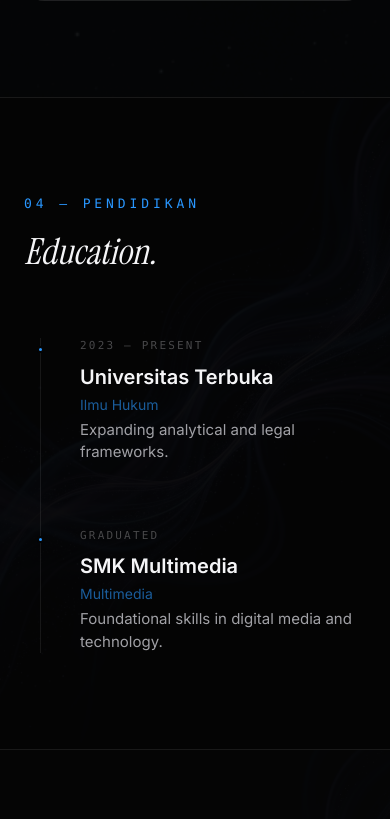
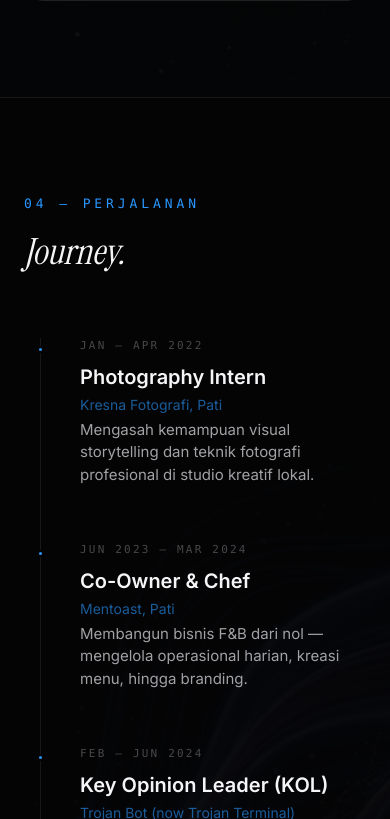
Before and after one commit to cloviel/portofolio-revamp, a Next.js app: page / in a window 390 px wide. Shown: the part 5245-6064 px from the top of the page. Built offline with nearby package versions, Linux system fonts and the light colour scheme.

Commit message:
feat: add journey/experience timeline section

```diff
--- a/src/app/page.tsx
+++ b/src/app/page.tsx
@@ -211,11 +211,33 @@
 
       <div className="h-px bg-line"/>
 
+      {/* ═══ JOURNEY ═══ */}
+      <section id="journey" className="relative py-24 md:py-48 overflow-hidden">
+        <div className="absolute inset-0 z-0"><Image src="/accent-bg.png" alt="" fill className="object-cover opacity-15"/><div className="absolute inset-0 bg-bg/75"/></div>
+        <div className="relative z-10 max-w-4xl mx-auto px-6">
+          <Rev><p className="text-[13px] tracking-[0.3em] uppercase text-accent font-mono mb-4">04 — Perjalanan</p></Rev>
+          <Rev><h2 className="font-serif italic text-4xl md:text-5xl text-fg leading-tight mb-16">Journey.</h2></Rev>
+          <div className="relative ml-4">
+            <div className="absolute left-0 top-0 bottom-0 w-px bg-line"/>
+            {[
+              {period:"Jan — Apr 2022",role:"Photography Intern",place:"Kresna Fotografi, Pati",desc:"Mengasah kemampuan visual storytelling dan teknik fotografi profesional di studio kreatif lokal."},
+              {period:"Jun 2023 — Mar 2024",role:"Co-Owner & Chef",place:"Mentoast, Pati",desc:"Membangun bisnis F&B dari nol — mengelola operasional harian, kreasi menu, hingga branding."},
+              {period:"Feb — Jun 2024",role:"Key Opinion Leader (KOL)",place:"Trojan Bot (now Trojan Terminal)",desc:"Menjadi KOL untuk salah satu platform bot trading terkemuka di ekosistem crypto."},
+              {period:"Sep — Nov 2024",role:"Community Manager",place:"OGC — GameFi Project",desc:"Mengelola dan mengembangkan komunitas untuk proyek GameFi berbasis cryptocurrency."},
+              {period:"Aug 2024 — Jan 2025",role:"Core Contributor",place:"Optimism (Ethereum L2)",desc:"Berkontribusi langsung pada optimasi infrastruktur blockchain — berhasil menurunkan gas fee hingga 2.7× lebih murah dengan memodifikasi struktur block on-chain."},
+              {period:"Jan 2026 — Present",role:"AI Builder",place:"Independent",desc:"Membangun dan bereksperimen dengan Agentic AI / AI Agent — mengeksplorasi frontier teknologi kecerdasan buatan."},
+            ].map((j,i,arr)=>(<Rev key={j.role+j.period} d={i*0.08}><div className={`relative pl-10 group ${i !== arr.length - 1 ? 'pb-14' : ''}`}><div className="absolute left-[-3px] top-2 w-[7px] h-[7px] rounded-full bg-accent border-2 border-bg group-hover:scale-150 transition-transform"/><span className="text-[11px] font-mono uppercase tracking-[0.2em] text-tertiary block mb-2">{j.period}</span><h3 className="text-xl font-semibold text-fg mb-1">{j.role}</h3><p className="text-sm text-accent/60 mb-1">{j.place}</p><p className="text-[15px] text-secondary">{j.desc}</p></div></Rev>))}
+          </div>
+        </div>
+      </section>
+
+      <div className="h-px bg-line"/>
+
       {/* ═══ EDUCATION ═══ */}
       <section id="education" className="relative py-24 md:py-48 overflow-hidden">
         <div className="absolute inset-0 z-0"><Image src="/accent-bg.png" alt="" fill className="object-cover opacity-15"/><div className="absolute inset-0 bg-bg/75"/></div>
         <div className="relative z-10 max-w-4xl mx-auto px-6">
-          <Rev><p className="text-[13px] tracking-[0.3em] uppercase text-accent font-mono mb-4">04 — Pendidikan</p></Rev>
+          <Rev><p className="text-[13px] tracking-[0.3em] uppercase text-accent font-mono mb-4">05 — Pendidikan</p></Rev>
           <Rev><h2 className="font-serif italic text-4xl md:text-5xl text-fg leading-tight mb-16">Education.</h2></Rev>
           <div className="relative ml-4">
             <div className="absolute left-0 top-0 bottom-0 w-px bg-line"/>
```
